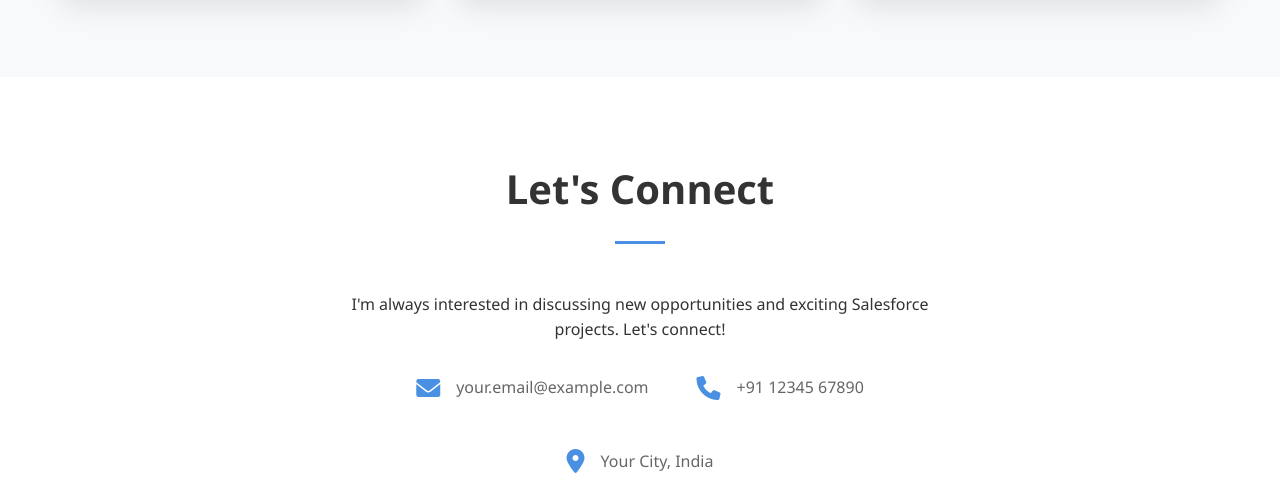
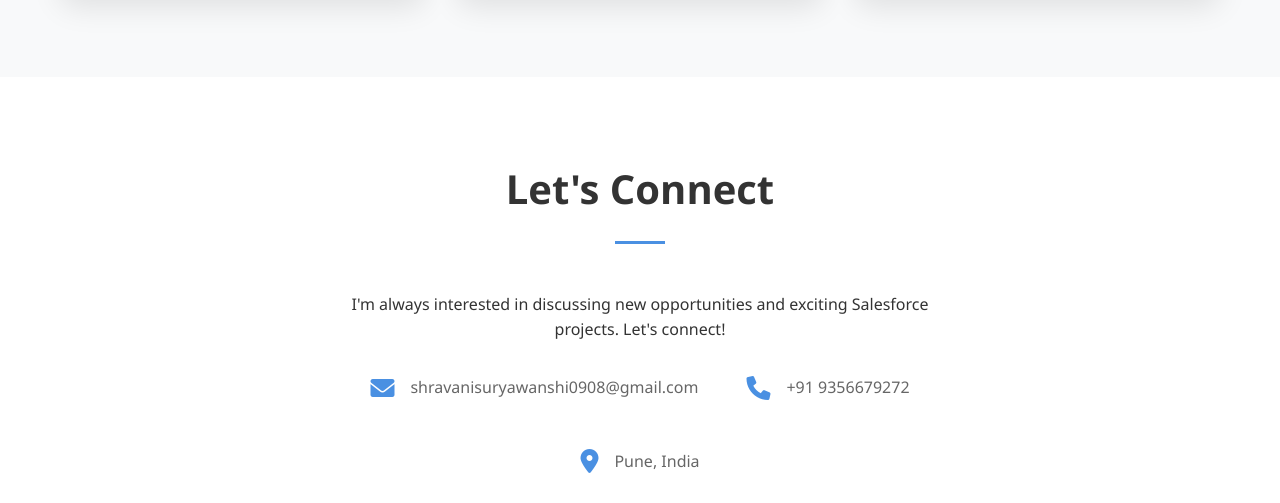
Before and after one commit to ShravaniSuryawanshi/shravani.github.io, a plain HTML site: page index.html in a window 1280 px wide. Shown: the part 2326-2829 px from the top of the page. Drawn offline with Linux system fonts and the light colour scheme.

Commit message:
Update index.html

```diff
--- a/index.html
+++ b/index.html
@@ -615,15 +615,15 @@
                 <div class="contact-info">
                     <div class="contact-item">
                         <i class="fas fa-envelope"></i>
-                        <span>your.email@example.com</span>
+                        <span>shravanisuryawanshi0908@gmail.com</span>
                     </div>
                     <div class="contact-item">
                         <i class="fas fa-phone"></i>
-                        <span>+91 12345 67890</span>
+                        <span>+91 9356679272</span>
                     </div>
                     <div class="contact-item">
                         <i class="fas fa-map-marker-alt"></i>
-                        <span>Your City, India</span>
+                        <span>Pune, India</span>
                     </div>
                 </div>
                 <div class="social-links">
```
